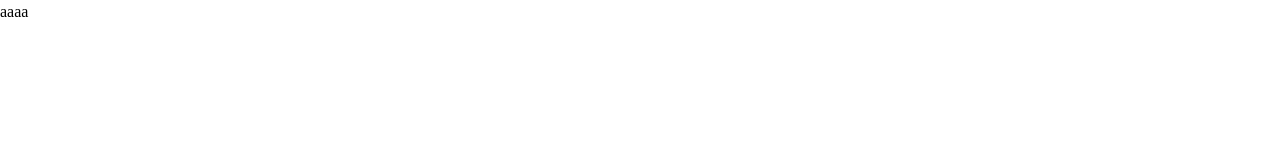
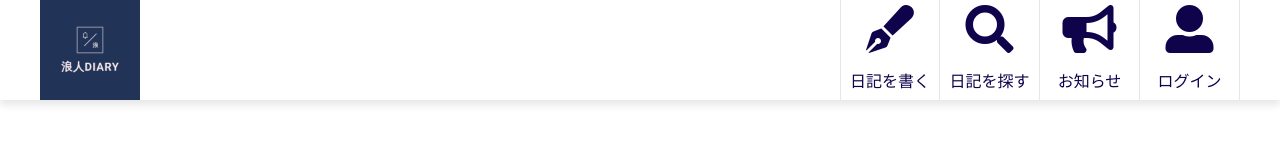
Before and after one commit to higanofront/RouninDiaryView, a plain HTML site: page index.html in a window 1280 px wide. Drawn offline with Linux system fonts and the light colour scheme.

Commit message:
commit test

```diff
--- a/css/style.css
+++ b/css/style.css
@@ -1,3 +1,71 @@
 * {
   box-sizing: border-box;
 }
+
+body {
+  color: #0F044C;
+}
+
+.inner {
+  width: 1200px;
+  max-width: 100%;
+  margin: 0 auto;
+}
+
+li {
+  list-style: none;
+}
+
+a {
+  text-decoration: none;
+  color: #0F044C;
+}
+
+
+
+header {
+  width: 100%;
+  height: 100px;
+  position: absolute;
+  top: 0;
+  box-shadow: 0px 5px 8px 0px rgb(0 0 0 / 10%);
+}
+
+
+.header-inner {
+  height: 100%;
+  display: flex;
+  align-items: center;
+}
+
+.header-logo {
+  width: 100px;
+  height: 100px;
+}
+
+
+
+.header-menu {
+  display: flex;
+  margin-left: auto;
+  margin-top: 0;
+  margin-bottom: 0;
+  height: 100%;
+}
+
+.header-menu-item {
+  height: 100%;
+  width: 100px;
+  border-right: 1px solid #e6e6e6;
+  text-align: center;
+  padding: 5px;
+}
+
+.header-menu-item:first-child {
+  border-left: 1px solid #e6e6e6;
+}
+
+.header-menu-item-link {
+  width: 100%;
+  height: 100%;
+}
--- a/index.html
+++ b/index.html
@@ -6,12 +6,20 @@
   <meta name="viewport" content="width=device-width, initial-scale=1.0">
   <link rel="stylesheet" href="./css/sanitize.css">
   <link rel="stylesheet" href="./css/style.css">
-  <title>浪人ダイアリー</title>
+  <link rel="shortcut icon" href="favicon.png" type="image/x-icon">
+  <link href="https://use.fontawesome.com/releases/v5.6.1/css/all.css" rel="stylesheet">
+  <title>浪人DIARY</title>
 </head>
 <body>
   <header>
-    <div class="header-inner">
-      aaaa
+    <div class="header-inner inner">
+      <img class="header-logo" src="./img/logo.png" alt="浪人ダイアリー">
+      <ul class="header-menu">
+        <li class="header-menu-item"><a class="header-menu-item-link" href="#" ><i class="fas fa-pen-fancy fa-3x"></i><p>日記を書く</p></a></li>
+        <li class="header-menu-item"><a class="header-menu-item-link" href="#" ><i class="fas fa-search fa-3x"></i><p>日記を探す</p></a></li>
+        <li class="header-menu-item"><a class="header-menu-item-link" href="#" ><i class="fas fa-bullhorn fa-3x"></i><p>お知らせ</p></a></li>
+        <li class="header-menu-item"><a class="header-menu-item-link" href="#" ><i class="fas fa-user-alt fa-3x"></i><p>ログイン</p></a></li>
+      </ul>
     </div>
   </header>
 </body>
```
